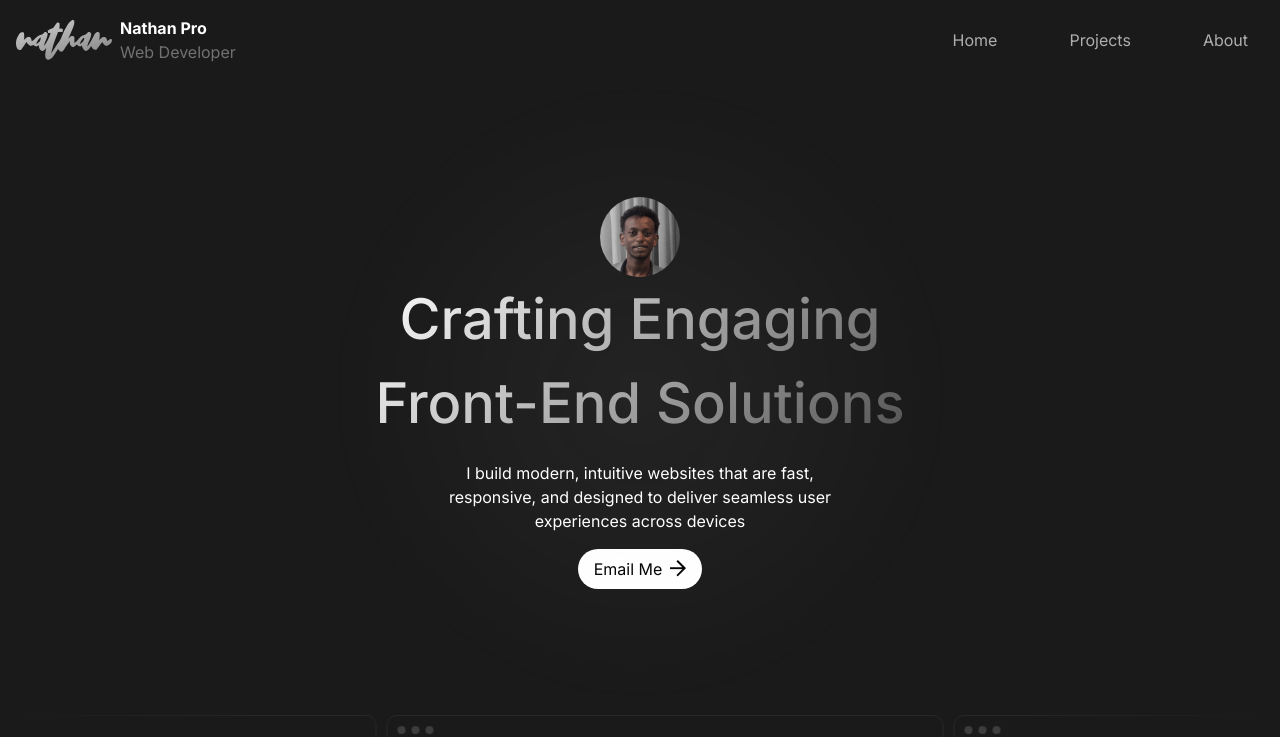
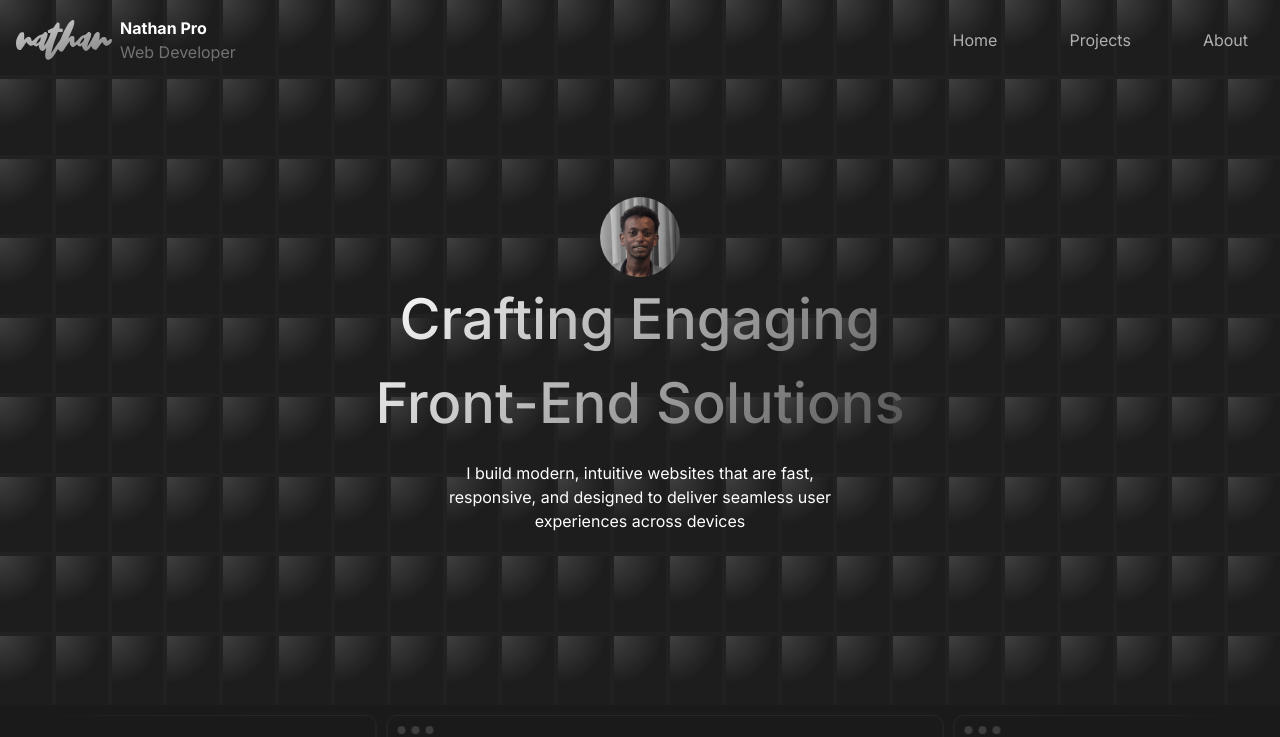
Before and after one commit to NatanPro2016/nathanpro, a Next.js app: page / in a window 1280 px wide. Shown: the top 737 px of the page. Built offline with nearby package versions, Linux system fonts and the light colour scheme.

Commit message:
fixing background of hero

```diff
--- a/src/app/components/Hero.tsx
+++ b/src/app/components/Hero.tsx
@@ -31,8 +31,7 @@ const Hero = () => {
       ref={background}
       onMouseMove={handleHover}
     >
-      <Nav />
-      <div className="bg-light-background gap-[4px] h-full w-full absolute z-[-100] overflow-hidden background-glow ">
+      <div className="bg-light-background gap-[4px] h-full z-10 w-full absolute overflow-hidden background-glow ">
         {[...Array(300)].map((_, i) => {
           return (
             <div
@@ -42,6 +41,7 @@ const Hero = () => {
           );
         })}
       </div>
+      <Nav />
 
       <div className="flex items-center justify-center flex-col h-full w-full text-center p-4">
         <Image
--- a/src/app/components/Nav.tsx
+++ b/src/app/components/Nav.tsx
@@ -14,9 +14,9 @@ const Nav = () => {
   }, []);
 
   return (
-    <div>
+    <div className="z-50">
       <nav
-        className={`flex justify-between max-w-[1280px] z-50 w-full mx-auto p-4 items-center ${
+        className={`flex justify-between relatve z-100 max-w-[1280px] z-50 w-full mx-auto p-4 items-center ${
           isMobile && "hidden"
         }`}
       >
```
